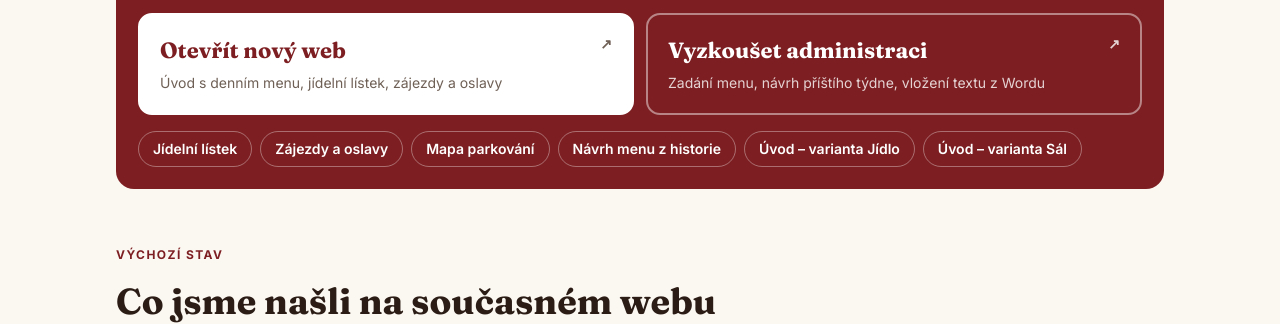
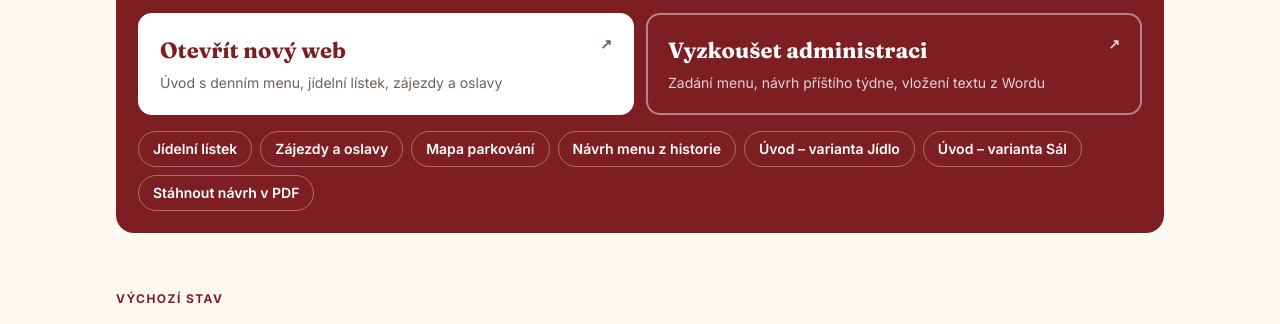
Before and after one commit to JarekHomolka/restaurace-navrh, a plain HTML site: page index.html in a window 1280 px wide. Shown: the part 481-805 px from the top of the page. Drawn offline with Linux system fonts and the light colour scheme.

Commit message:
Odkaz na PDF v návrhu
Co-Authored-By: Claude Opus 5.5 <noreply@anthropic.com>

```diff
--- a/index.html
+++ b/index.html
@@ -165,6 +165,7 @@ td.total { font-weight: 700; color: var(--wine); }
       <a href="admin.html#navrh" target="_blank" rel="noopener">Návrh menu z historie</a>
       <a href="uvod.html?uvod=jidlo" target="_blank" rel="noopener">Úvod – varianta Jídlo</a>
       <a href="uvod.html?uvod=sal" target="_blank" rel="noopener">Úvod – varianta Sál</a>
+      <a href="RestauraceNaMestecku-navrh-noveho-webu.pdf" download>Stáhnout návrh v PDF</a>
     </div>
   </section>
 
```
